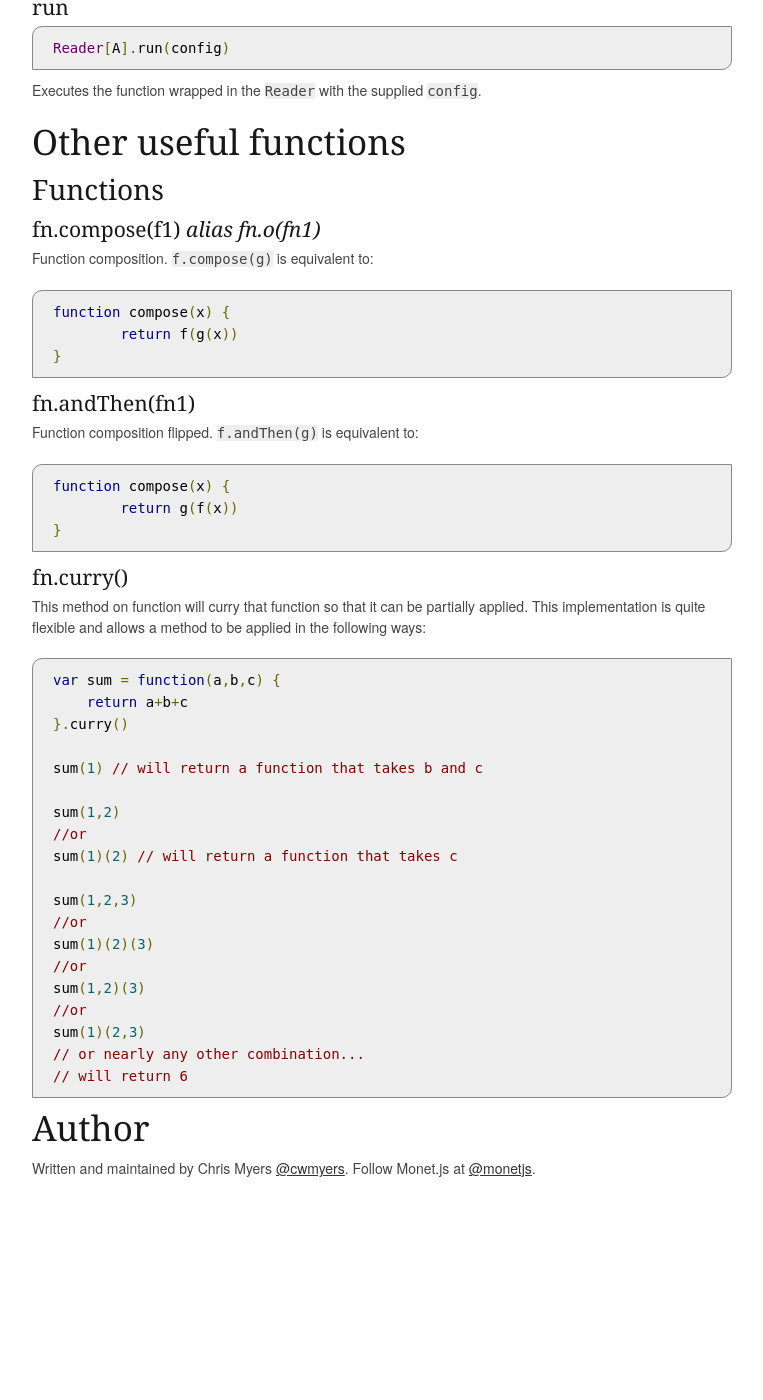
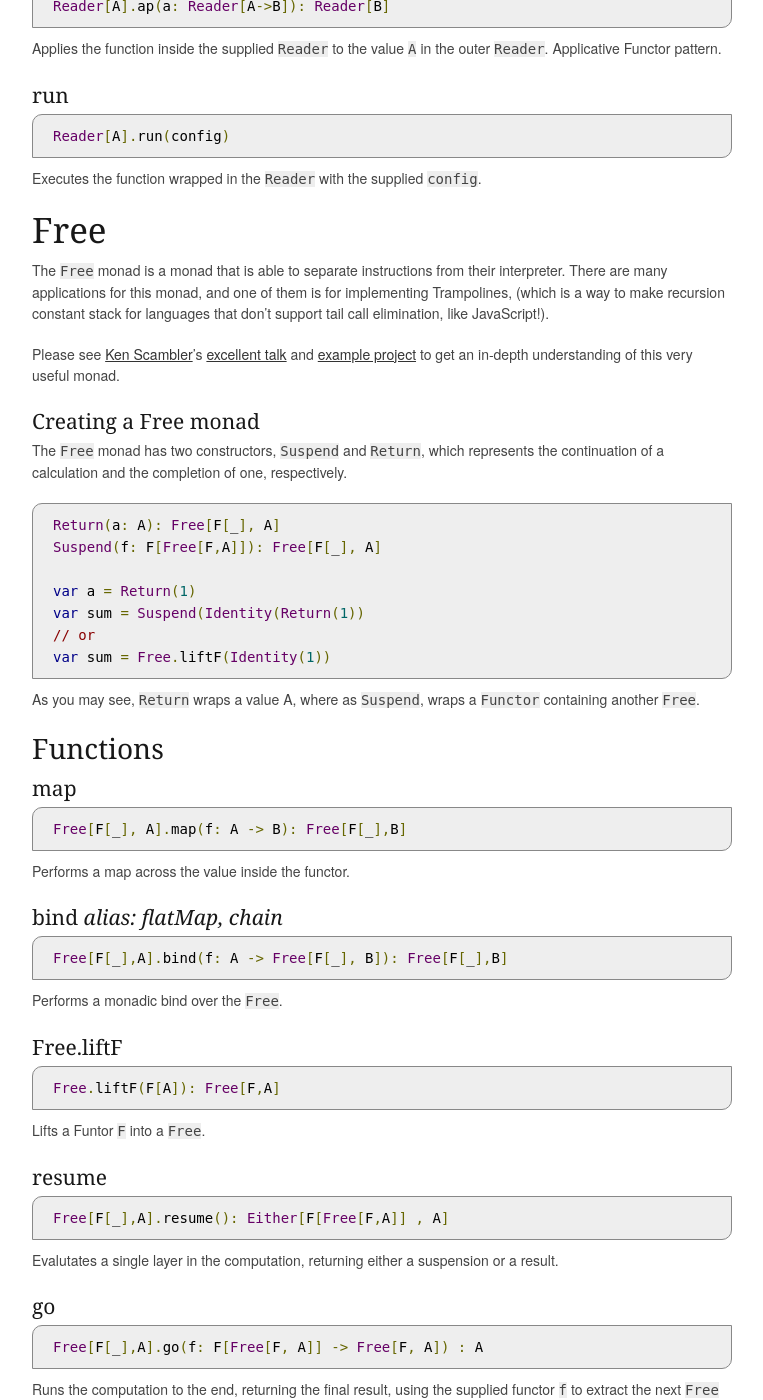
Before and after one commit to monet/monet.js, a Jekyll site: the page built from index.md, in a window 1280 px wide and 1400 px high, scrolled down 22263 px. Shown: the whole window, without its empty margins (258-1021 px from the left). Built offline with Jekyll 4.4.1, drawn with Linux system fonts in a browser that asks for light colours; nearby versions of some CDN libraries; before the commit the page ends 23462 px from its top, so only the background shows below that; some of the changed text lies outside the part shown.

Commit message:
Added Free monad. Added bimap

```diff
--- a/index.md
+++ b/index.md
@@ -313,6 +312,10 @@ The catamorphism for either.  If the either is `right` the right function will b
 		}, function(success) {
 			return "yay! " + success
 		})
+
+####bimap
+
+	Either[A,B].bimap(leftFn: A->C, rightFn: B->D): Either[C,D]
 
 ####isRight
 
@@ -797,7 +800,6 @@ Performs a map over the result of the effect.  This will happen lazily and will
 ####run *alias: perform*
 Evaluates the effect inside the `IO` monad.  This can only be run once in your programme and at the very end.
 
-
 ###"Pimped" functions
 ####fn.io()
 Wraps a supplied function in an `IO`.  Assumes no arguments will be supplied to the function.
@@ -939,6 +941,63 @@ Applies the function inside the supplied `Reader` to the value `A` in the outer
 
 Executes the function wrapped in the `Reader` with the supplied `config`.
 
+## Free
+The `Free` monad is a monad that is able to separate instructions from their interpreter.  There are many applications for this monad, and one of them is for implementing Trampolines, (which is a way to make recursion constant stack for languages that don't support tail call elimination, like JavaScript!).
+
+Please see [Ken Scambler](http://twitter.com/KenScambler)'s [excellent talk](http://www.slideshare.net/kenbot/running-free-with-the-monads) and [example project](https://github.com/kenbot/free) to get an in-depth understanding of this very useful monad.
+
+#### Creating a Free monad
+
+The `Free` monad has two constructors, `Suspend` and `Return`, which represents the continuation of a calculation and the completion of one, respectively.
+
+	Return(a: A): Free[F[_], A]
+	Suspend(f: F[Free[F,A]]): Free[F[_], A]
+
+	var a = Return(1)
+	var sum = Suspend(Identity(Return(1))
+	// or
+	var sum = Free.liftF(Identity(1))
+
+As you may see, `Return` wraps a value A, where as `Suspend`, wraps a `Functor` containing another `Free`.
+
+###Functions
+
+####map
+
+	Free[F[_], A].map(f: A -> B): Free[F[_],B]
+
+Performs a map across the value inside the functor.
+
+####bind *alias: flatMap, chain*
+
+	Free[F[_],A].bind(f: A -> Free[F[_], B]): Free[F[_],B]
+
+Performs a monadic bind over the `Free`.
+
+####Free.liftF
+
+	Free.liftF(F[A]): Free[F,A]
+
+Lifts a Funtor `F` into a `Free`.
+
+####resume
+
+	Free[F[_],A].resume(): Either[F[Free[F,A]] , A]
+
+Evalutates a single layer in the computation, returning either a suspension or a result.
+
+####go
+
+	Free[F[_],A].go(f: F[Free[F, A]] -> Free[F, A]) : A
+
+Runs the computation to the end, returning the final result, using the supplied functor `f` to extract the next `Free` from the suspension.
+
+####run
+
+	Free[Function, A].run(): A
+
+This function only makes sense for Tampolined computations where the supplied functor is a Function.  This will run the computation to the end returning the result `A`.
+
 ##Other useful functions
 ###Functions
 ####fn.compose(f1) *alias fn.o(fn1)*
```
Also changed, not shown: other parts of index.md (+1 -2 lines).
